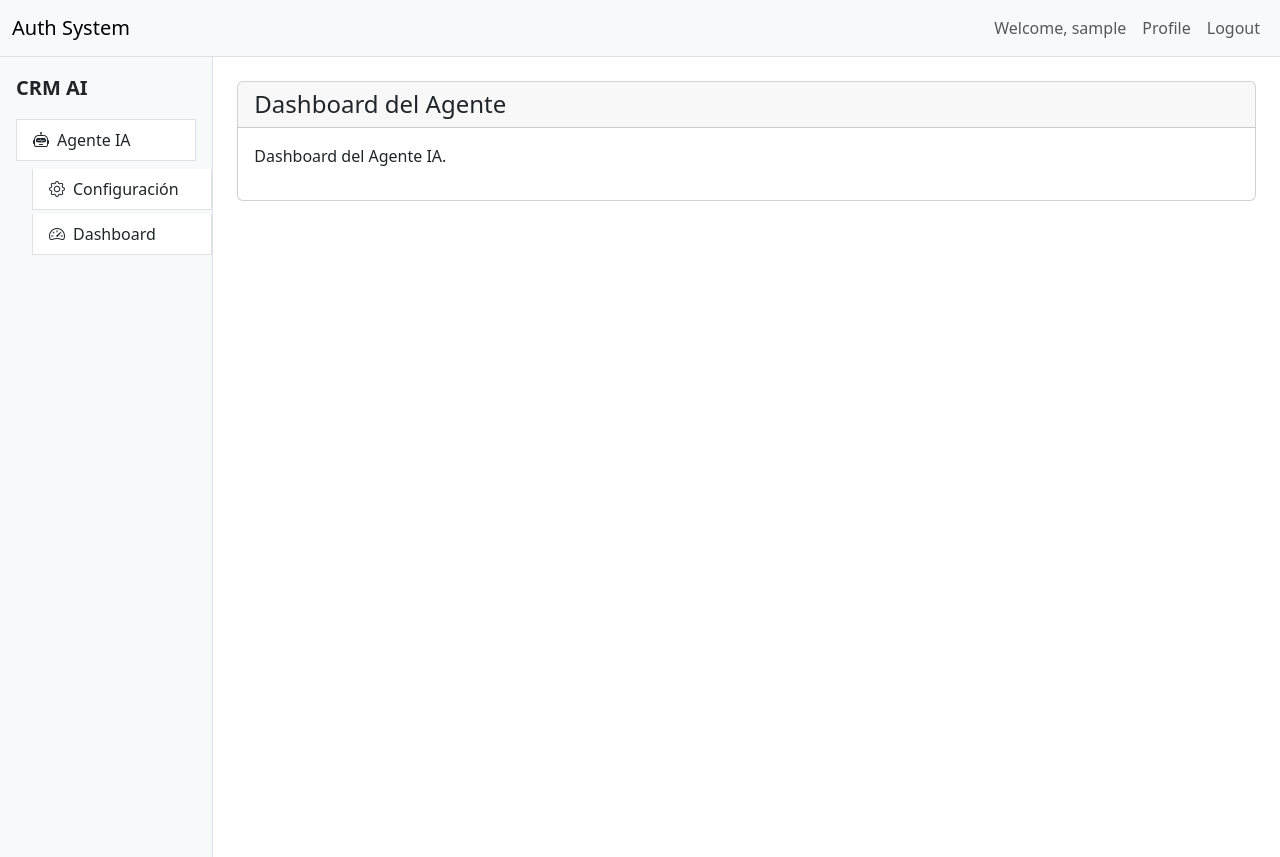
After one commit to Alujan18/flask-auth-system, a Flask app: page /agente/dashboard in a window 1280 px wide. The commit adds this page. Run offline with Flask 3, Linux system fonts and the light colour scheme; the visitor is signed in with stand-in values (Sample User, id 1).

```diff
--- a/routes.py
+++ b/routes.py
@@ -85,3 +85,15 @@ def profile():
 def logout():
     session.pop('username', None)
     return redirect(url_for('login'))
+
+@app.route('/agente/configuracion')
+def agente_configuracion():
+    if 'username' not in session:
+        return redirect(url_for('login'))
+    return render_template('agente_configuracion.html')
+
+@app.route('/agente/dashboard')
+def agente_dashboard():
+    if 'username' not in session:
+        return redirect(url_for('login'))
+    return render_template('agente_dashboard.html')
--- a/static/style.css
+++ b/static/style.css
@@ -12,14 +12,3 @@
     color: var(--bs-light);
     border-color: var(--bs-primary);
 }
-
-.dropdown-menu {
-    position: relative;
-    width: 100%;
-    margin-top: 0;
-    border-radius: 0.375rem;
-}
-
-.dropdown-toggle::after {
-    display: none;
-}
--- /dev/null
+++ b/templates/agente_dashboard.html
@@ -0,0 +1,12 @@
+{% extends "base.html" %}
+
+{% block content %}
+<div class="card">
+    <div class="card-header">
+        <h4 class="mb-0">Dashboard del Agente</h4>
+    </div>
+    <div class="card-body">
+        <p>Dashboard del Agente IA.</p>
+    </div>
+</div>
+{% endblock %}
--- a/templates/base.html
+++ b/templates/base.html
@@ -28,19 +28,16 @@
             <div class="col-md-2 px-0 border-end bg-body-tertiary sidebar">
                 <div class="p-3 fw-bold fs-5">CRM AI</div>
                 <div class="list-group list-group-flush px-3">
-                    <div class="dropdown">
-                        <a class="list-group-item list-group-item-action dropdown-toggle d-flex align-items-center justify-content-between"
-                           href="#"
-                           role="button"
-                           data-bs-toggle="dropdown"
-                           aria-expanded="false">
+                    <div class="d-flex flex-column">
+                        <a class="list-group-item list-group-item-action mb-2" href="#">
                             <span><i class="bi bi-robot me-2"></i>Agente IA</span>
-                            <i class="bi bi-chevron-down"></i>
                         </a>
-                        <ul class="dropdown-menu w-100">
-                            <li><a class="dropdown-item" href="#"><i class="bi bi-gear me-2"></i>Configuración</a></li>
-                            <li><a class="dropdown-item" href="#"><i class="bi bi-speedometer2 me-2"></i>Dashboard</a></li>
-                        </ul>
+                        <a class="list-group-item list-group-item-action ms-3 mb-1" href="{{ url_for('agente_configuracion') }}">
+                            <i class="bi bi-gear me-2"></i>Configuración
+                        </a>
+                        <a class="list-group-item list-group-item-action ms-3" href="{{ url_for('agente_dashboard') }}">
+                            <i class="bi bi-speedometer2 me-2"></i>Dashboard
+                        </a>
                     </div>
                 </div>
             </div>
```
Also changed, not shown: templates/agente_configuracion.html (added, +12 -0 lines), image.png.
